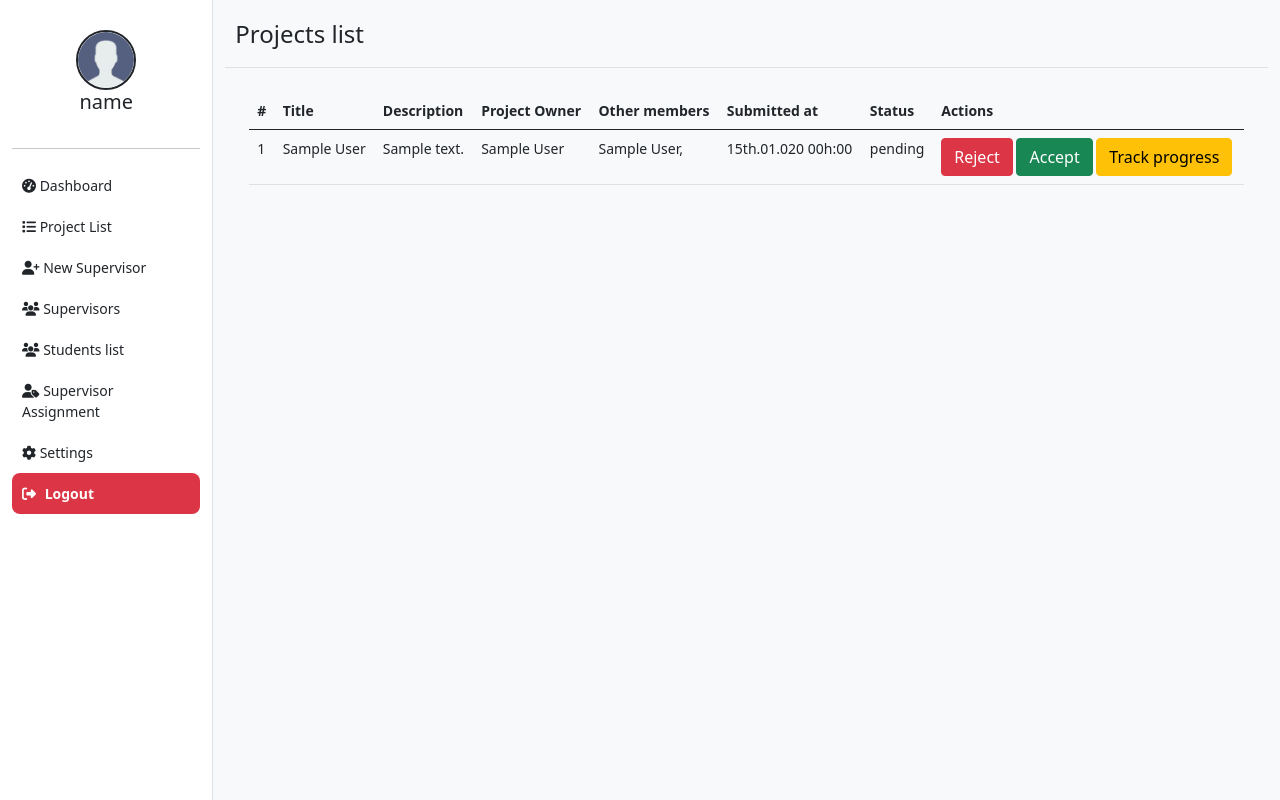
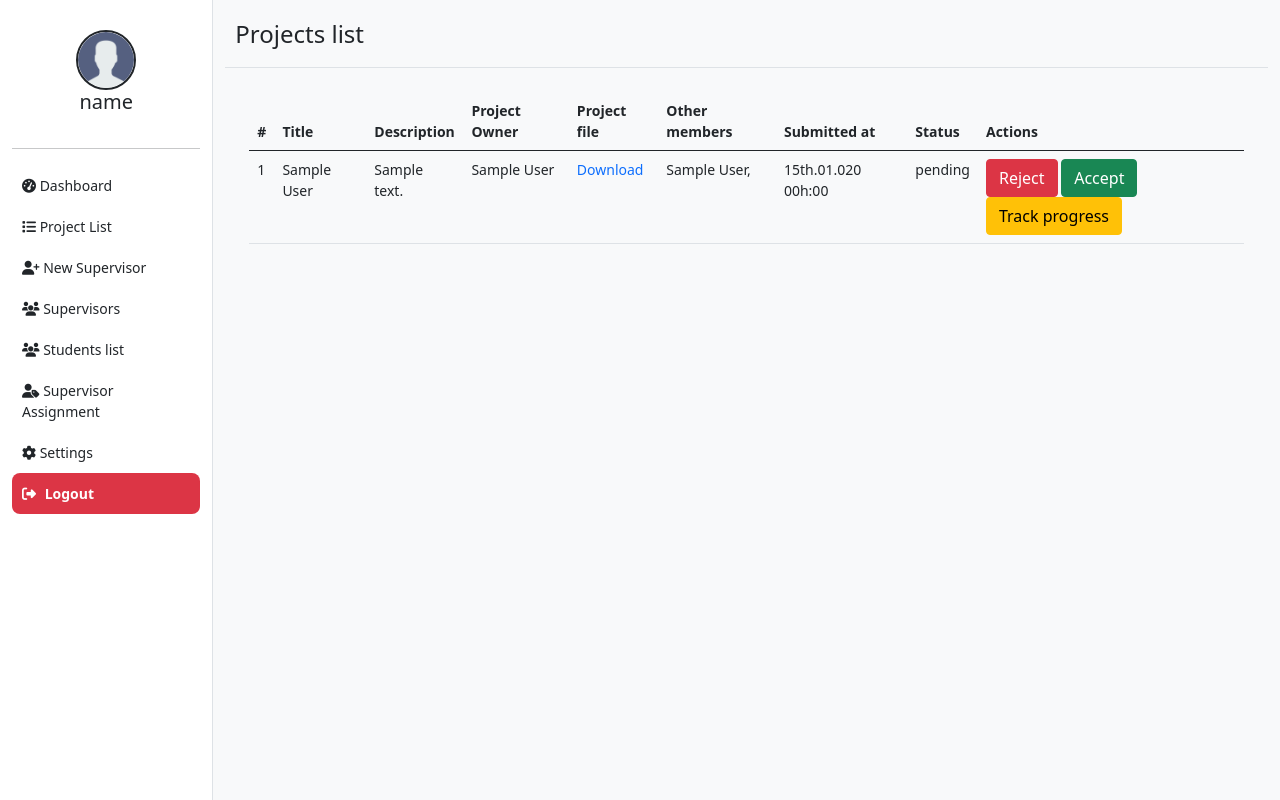
Before and after one commit to ndahimana154/project-approvals, a PHP site: page /admin/projects_list.php in a window 1280 px wide. Run offline with PHP 8.4, Linux system fonts and the light colour scheme; the visitor is signed in with stand-in values (Sample User, id 1); tables that the repository leaves empty or names only in its code hold one stand-in row (values such as "Sample post"); some libraries are stand-ins or nearby versions.

Commit message:
Minor fixes

```diff
--- a/admin/dashboard.php
+++ b/admin/dashboard.php
@@ -111,6 +111,7 @@ $totalAssignedProjects = mysqli_fetch_assoc($totalProjectsAssignedQuery)['totalP
                         } else {
                         ?>
                             <div class="col-md-3">
+                                <a href="./supervisors_projects_list.php">
                                     <div class="card bg-warning text-white">
                                         <div class="card-body">
                                             <h5 class="card-title">Assigned projects</h5>
@@ -119,6 +120,7 @@ $totalAssignedProjects = mysqli_fetch_assoc($totalProjectsAssignedQuery)['totalP
                                             </p>
                                         </div>
                                     </div>
+                                </a>
                             </div>
                         <?php
                         }
--- a/admin/projects_list.php
+++ b/admin/projects_list.php
@@ -98,6 +98,7 @@ function formatDate($date)
                                 <th>Title</th>
                                 <th>Description</th>
                                 <th>Project Owner</th>
+                                <th>Project file</th>
                                 <th>Other members</th>
                                 <th>Submitted at</th>
                                 <th>Status</th>
@@ -118,6 +119,9 @@ function formatDate($date)
                                     echo "<td>" . $row['description'] . "</td>";
                                     echo "<td>" . $row['firstname'] . " " . $row['lastname'] . "</td>";
                             ?>
+                                    <td>
+                                        <a href="../assets/projects/<?php echo $row['file_name']; ?>">Download</a>
+                                    </td>
                                     <td>
                                         <?php
                                         $membersResult = mysqli_query($conn, "SELECT * FROM project_members,students WHERE project_id ='" . $row['id'] . "' AND project_members.student_id = students.id");
--- a/index.php
+++ b/index.php
@@ -220,5 +220,4 @@ include './php/connect.php';
     <script src="https://cdn.jsdelivr.net/npm/bootstrap@5.1.0/dist/js/bootstrap.bundle.min.js"></script>
 
 </body>
-
 </html>
--- a/student/view_projects.php
+++ b/student/view_projects.php
@@ -104,7 +104,7 @@ $userId = $_SESSION['user_id'];
                                     echo "<td>" . $row['status'] . "</td>";
                                     ?>
                                     <td>
-                                        <a href='../assets/projects/" . urlencode($row["file_name"]) . "' class='action_button btn btn-primary' download>
+                                        <a href="../assets/projects/<?php echo $row["file_name"]; ?>" class='action_button btn btn-primary' download>
                                             <i class='fa fa-download'></i>
                                         </a>
 
```
Lines whose indentation alone changed are shown as unchanged.
